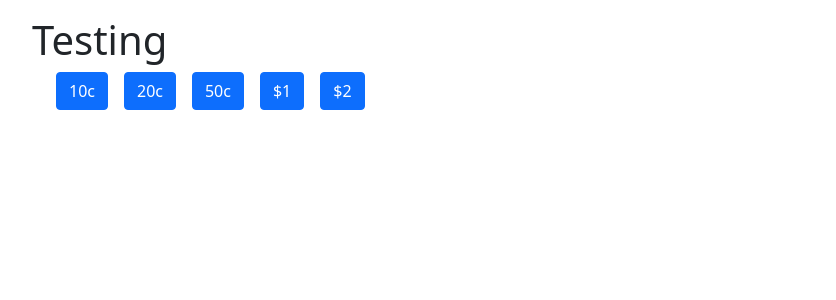
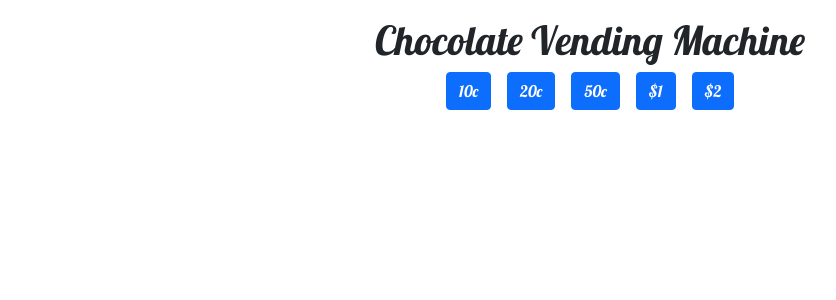
Before and after one commit to sydneeeyland/react-chocolate-vending-machine, a React (Create React App) app: page / in a window 1280 px wide. Shown: the top 300 px of the page, without its empty margins (50-886 px from the left). Built offline with nearby package versions, Linux system fonts and the light colour scheme.

Commit message:
added font styling to body

```diff
--- a/public/index.html
+++ b/public/index.html
@@ -15,6 +15,9 @@
       user's mobile device or desktop. See https://developers.google.com/web/fundamentals/web-app-manifest/
     -->
     <link rel="manifest" href="%PUBLIC_URL%/manifest.json" />
+    <link rel="preconnect" href="https://fonts.googleapis.com">
+    <link rel="preconnect" href="https://fonts.gstatic.com" crossorigin>
+    <link href="https://fonts.googleapis.com/css2?family=Lobster&display=swap" rel="stylesheet">
     <!--
       Notice the use of %PUBLIC_URL% in the tags above.
       It will be replaced with the URL of the `public` folder during the build.
--- /dev/null
+++ b/src/Assets/CSS/style.css
@@ -0,0 +1,3 @@
+body {
+    font-family: 'Lobster', cursive !important;
+}
--- a/src/Components/Coins.jsx
+++ b/src/Components/Coins.jsx
@@ -4,7 +4,7 @@ function Coins() {
   return (
     <React.Fragment>
       <main className='container-fluid'>
-        <section className='container d-flex gap-3'>
+        <section className='container d-flex justify-content-center align-items-center gap-3'>
           <button className='btn btn-primary'>10c</button>
           <button className='btn btn-primary'>20c</button>
           <button className='btn btn-primary'>50c</button>
--- a/src/Pages/Home.jsx
+++ b/src/Pages/Home.jsx
@@ -8,10 +8,15 @@ function Home() {
   return (
     <React.Fragment>
         <main className='container-fluid mt-3'>
-            <section className='container'>
-                <h1>Testing</h1>
-                <Coins />
-            </section>
+            <article className='container'>
+                <section className='d-flex justify-content-center align-items-center'>
+                    <h1>Chocolate Vending Machine</h1>
+                </section>
+                <section>
+                    <Coins />
+                </section>
+
+            </article>
         </main>
     </React.Fragment>
   )
--- a/src/index.js
+++ b/src/index.js
@@ -4,7 +4,7 @@ import ReactDOM from 'react-dom/client';
 
 // @desc Styling
 import './index.css';
-// esline-disable-next-line
+import './Assets/CSS/style.css';
 import 'bootstrap/dist/css/bootstrap.min.css';
 
 // @desc Components/Pages/Jest
```
Also changed, not shown: src/Assets/Fonts/Creamy Chocolate.otf (added).
